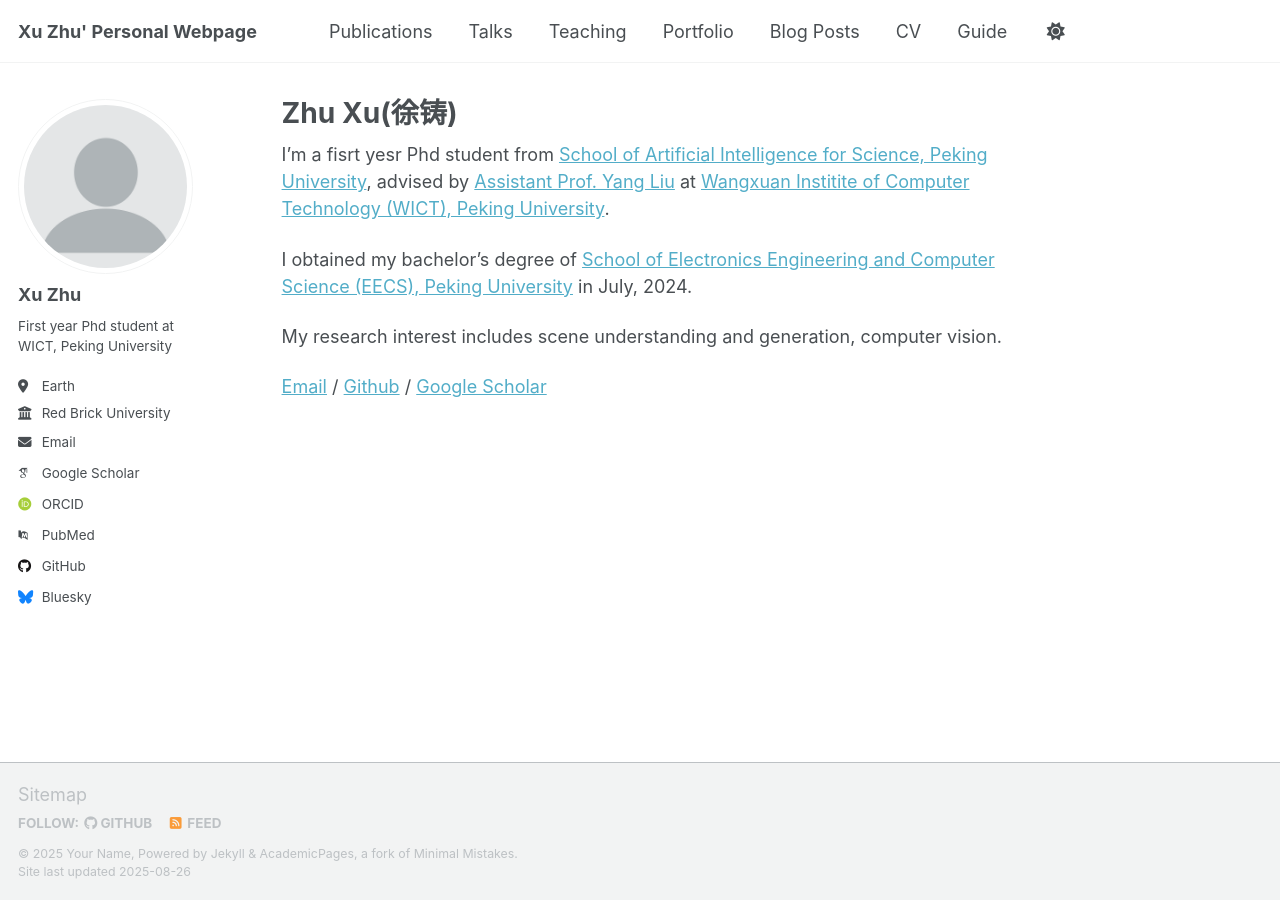
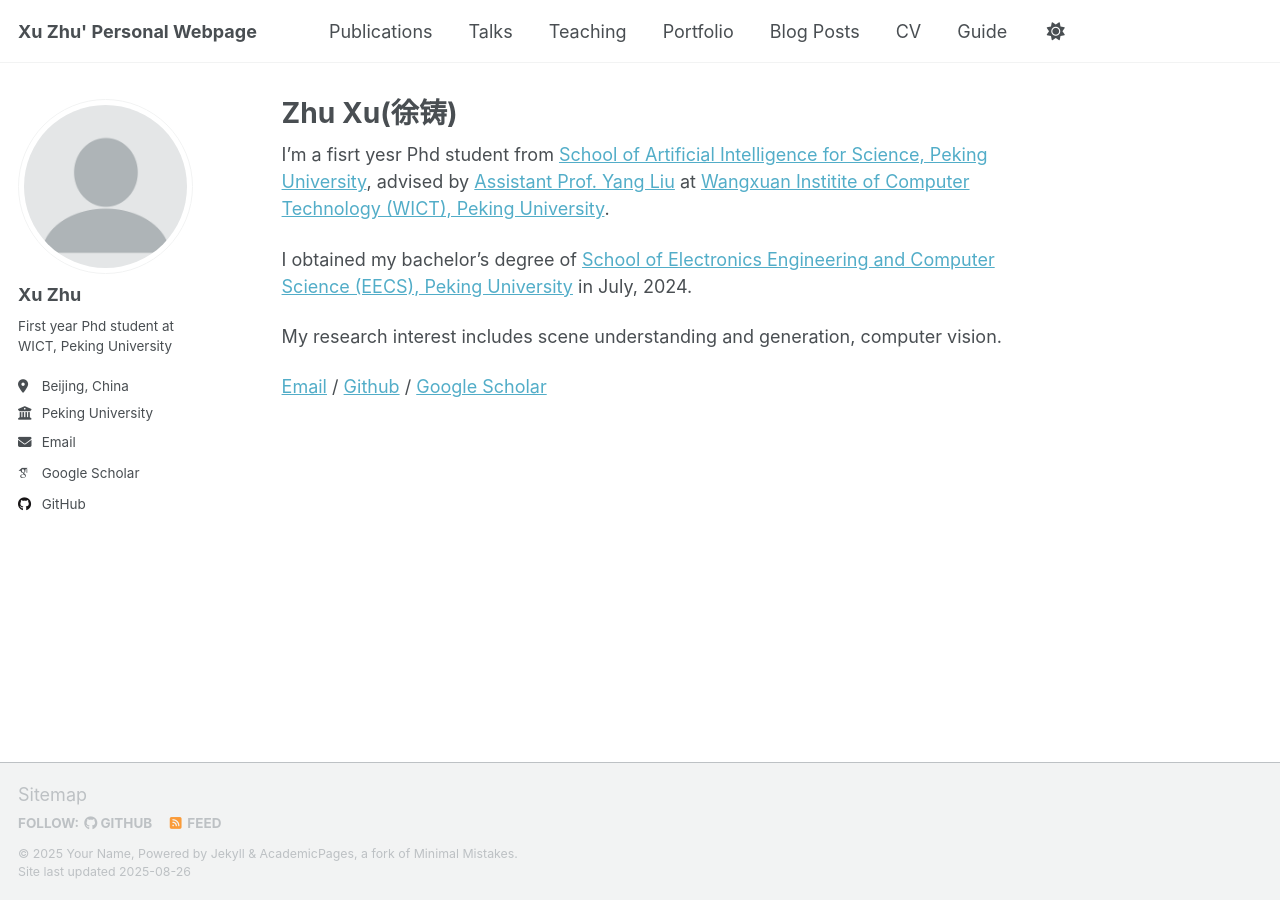
Before and after one commit to xuzhu1218/xuzhu1218.github.io, a Jekyll site: the page built from _pages/about.md, in a window 1280 px wide. Built offline with Jekyll 4.4.1, drawn with Linux system fonts in a browser that asks for light colours; some web fonts are replaced; a script that is not in the unit is left out.

Commit message:
Update _config.yml

```diff
--- a/_config.yml
+++ b/_config.yml
@@ -26,8 +26,8 @@ author:
   name             : "Xu Zhu"
   pronouns         : # example: "she/her"
   bio              : "First year Phd student at WICT, Peking University"
-  location         : "Earth"
-  employer         : "Red Brick University"
+  location         : "Beijing, China"
+  employer         : "Peking University"
   uri              : # URL
   email            : "xuzhu@stu.pku.edu.cn"
 
@@ -37,9 +37,9 @@ author:
   googlescholar    : "https://scholar.google.com/citations?user=c3cgxwoAAAAJ&hl=zh-CN"
   inspire-hep      : # URL
   impactstory      : # URL
-  orcid            : "http://orcid.org/yourorcidurl"
+  orcid            : #"http://orcid.org/yourorcidurl"
   semantic         : # URL
-  pubmed           : "https://www.ncbi.nlm.nih.gov/pubmed/?term=john+snow"
+  pubmed           : #"https://www.ncbi.nlm.nih.gov/pubmed/?term=john+snow"
   researchgate     : # URL
   scopus           : # URL
 
@@ -47,13 +47,13 @@ author:
   bitbucket        : # Username - Update with your username on the site
   codepen          : # Username
   dribbble         : # Username
-  github           : "academicpages"
+  github           : "https://github.com/XZPKU"
   kaggle           : # Username
   stackoverflow    : # User number or user number and name (i.e., use "1" or "1/jeff-atwood")
 
   # Social media
   artstation       : # Username
-  bluesky          : "bsky.app" # Replace this with you Bluesky username
+  bluesky          : #"bsky.app" # Replace this with you Bluesky username
   facebook         : # Username
   flickr           : # Username
   foursquare       : # Username
```
